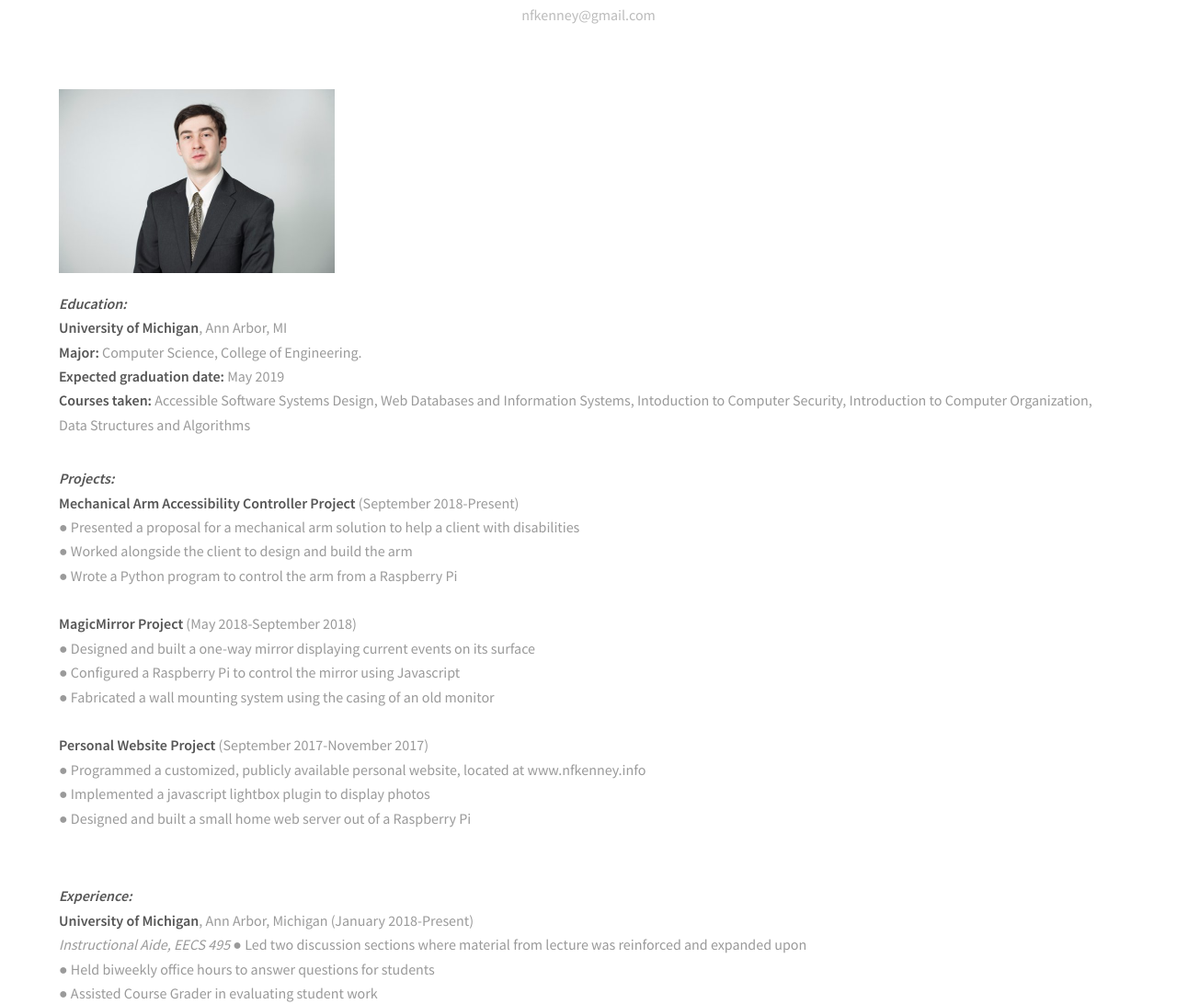
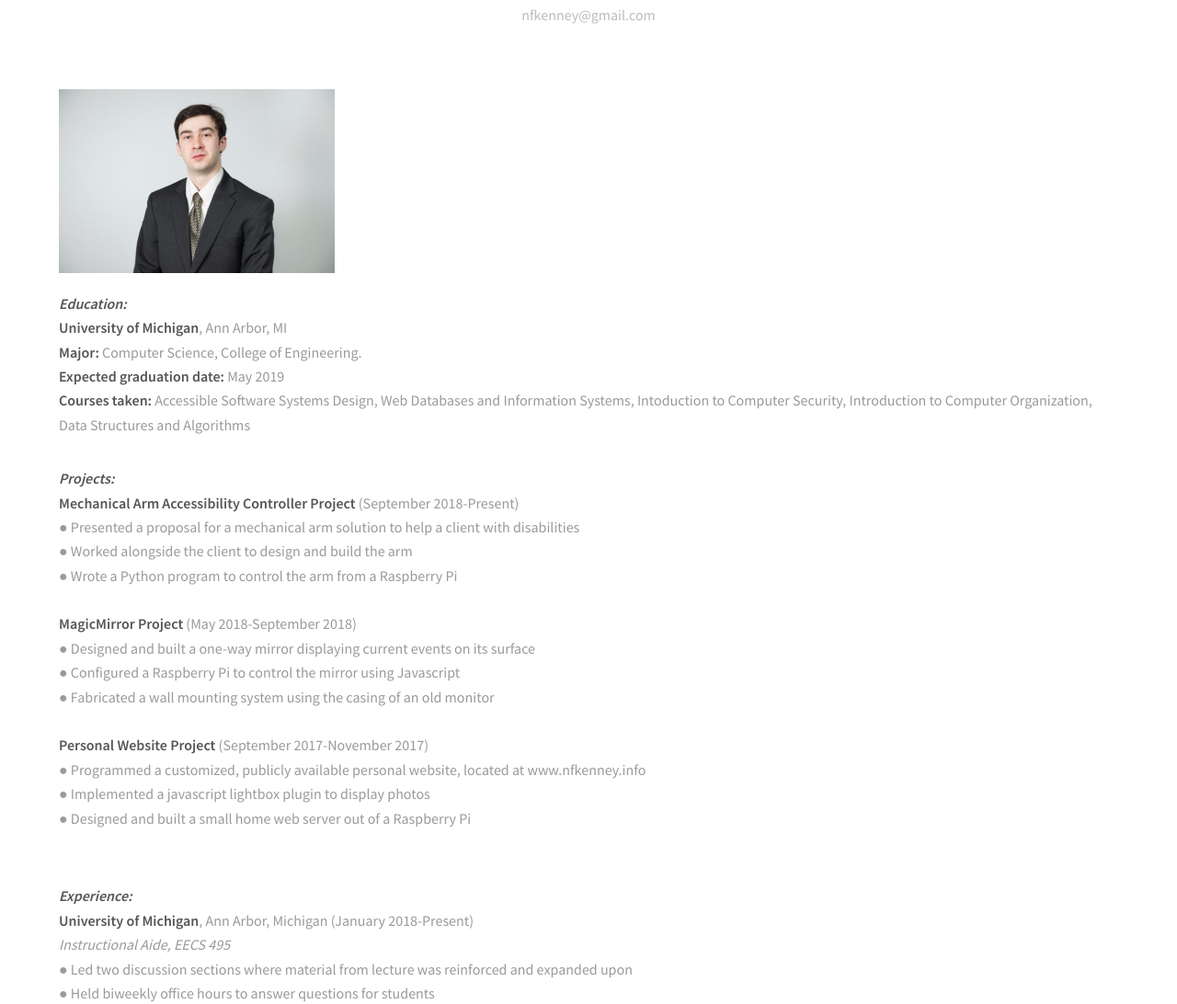
Before and after one commit to nfkenney/nfkenney.github.io, a plain HTML site: page resume.html in a window 1280 px wide. Shown: the part 209-1301 px from the top of the page at 92% size. Drawn offline with Linux system fonts and the light colour scheme.

Commit message:
fixed line issue

```diff
--- a/resume.html
+++ b/resume.html
@@ -61,7 +61,7 @@
 
 					<p><em><b>Experience:</em></b> <br />
 						<b>University of Michigan</b>, Ann Arbor, Michigan (January 2018-Present)<br />
-							<i> Instructional Aide, EECS 495 </i>
+							<i> Instructional Aide, EECS 495 </i> <br />
 							&#9679; Led two discussion sections where material from lecture was reinforced and expanded upon<br />
 							&#9679; Held biweekly office hours to answer questions for students<br />
 							&#9679; Assisted Course Grader in evaluating student work<br />
```
